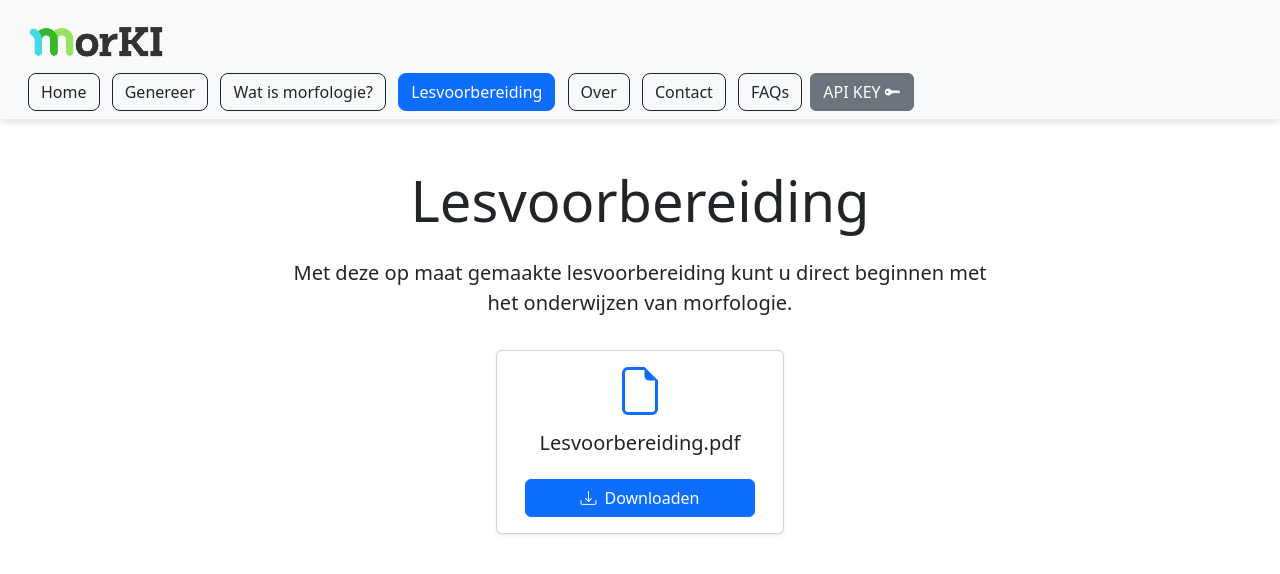
After one commit to teauteau/morphology, a Django app: page /lesson/ in a window 1280 px wide. The commit adds this page. Shown: the top 574 px of the page. Run offline with Django 5.2, Linux system fonts and the light colour scheme.

Commit message:
Example lesson

```diff
--- a/MorphoAi/webapp/templates/webapp/base.html
+++ b/MorphoAi/webapp/templates/webapp/base.html
@@ -48,6 +48,7 @@
             <a href="{% url 'home' %}" class="btn {% if request.resolver_match.url_name == 'home' %}btn-primary{% else %}btn-outline-dark{% endif %} mx-1">Home</a>
             <a href="{% url 'generate' %}" class="btn {% if request.resolver_match.url_name == 'generate' %}btn-primary{% else %}btn-outline-dark{% endif %} mx-1">Genereer</a>
             <a href="{% url 'summary' %}" class="btn {% if request.resolver_match.url_name == 'summary' %}btn-primary{% else %}btn-outline-dark{% endif %} mx-1">Wat is morfologie?</a>
+            <a href="{% url 'lesson' %}" class="btn {% if request.resolver_match.url_name == 'lesson' %}btn-primary{% else %}btn-outline-dark{% endif %} mx-1">Lesvoorbereiding</a>
             <a href="{% url 'about' %}" class="btn {% if request.resolver_match.url_name == 'about' %}btn-primary{% else %}btn-outline-dark{% endif %} mx-1">Over</a>
             <a href="{% url 'contact' %}" class="btn {% if request.resolver_match.url_name == 'contact' %}btn-primary{% else %}btn-outline-dark{% endif %} mx-1">Contact</a>
             <a href="{% url 'FAQs' %}" class="btn {% if request.resolver_match.url_name == 'FAQs' %}btn-primary{% else %}btn-outline-dark{% endif %} mx-1">FAQs</a>
--- a/MorphoAi/webapp/templates/webapp/contact.html
+++ b/MorphoAi/webapp/templates/webapp/contact.html
@@ -33,7 +33,7 @@
             <div class="card shadow-sm h-100">
                 <div class="card-body text-center">
                     <h5 class="card-title">Eva Grasmeijer</h5>
-                    <p class="card-text">Content & Linguistic Expert</p>
+                    <p class="card-text">Educational Expert</p>
                     <p class="text-muted mb-1"><i class="bi bi-envelope"></i>eva.grasmeijer@ru.nl</p>
                 </div>
             </div>
--- /dev/null
+++ b/MorphoAi/webapp/templates/webapp/lesson.html
@@ -0,0 +1,38 @@
+{% extends 'webapp/base.html' %}
+{% block title %}Lesvoorbereiding - MorKI{% endblock %}
+{% block content %}
+{% load static %}
+
+
+<div class="container mt-5">
+    <h1 class="display-4 text-center mb-4">Lesvoorbereiding</h1>
+
+    <div class="row justify-content-center">
+        <div class="col-lg-10">
+            <p class="lead text-center">
+        	    Met deze op maat gemaakte lesvoorbereiding kunt u direct beginnen met het onderwijzen van morfologie.
+            </p>
+        </div>
+    </div>
+
+    <div class="row justify-content-center mt-3">
+        <div class="card download-card shadow-sm" style="width: 18rem; cursor: pointer;" onclick="window.location.href='{% static 'lesvoorbereiding.pdf' %}'">
+            <div class="card-body text-center">
+                <div class="mb-3">
+                <svg xmlns="http://www.w3.org/2000/svg" width="48" height="48" fill="#0d6efd" class="bi bi-file-earmark-pdf" viewBox="0 0 16 16">
+                    <path d="M14 14V4.5L9.5 0H4a2 2 0 0 0-2 2v12a2 2 0 0 0 2 2h8a2 2 0 0 0 2-2zM9.5 3A1.5 1.5 0 0 0 11 4.5h2V14a1 1 0 0 1-1 1H4a1 1 0 0 1-1-1V2a1 1 0 0 1 1-1h5.5v2z"/>
+                </svg>
+                </div>
+                <h5 class="card-title">Lesvoorbereiding.pdf</h5>
+                <!-- <p class="card-text text-muted">Klik om te downloaden</p> -->
+                <div class="d-grid mt-4">
+                <a href="{% static '/lesvoorbereiding.pdf' %}" class="btn btn-primary" download>
+                    <i class="bi bi-download me-2"></i>Downloaden
+                </a>
+            </div>
+        </div>
+    </div>
+
+    </div>
+</div>
+{% endblock %}
--- a/MorphoAi/webapp/urls.py
+++ b/MorphoAi/webapp/urls.py
@@ -22,6 +22,8 @@ urlpatterns = [
     path('generate_exercise_given_word/', views.generate_exercise_given_word, name='generate_exercise_given_word'),
     path('update_title/', views.update_title, name='update_title'),
     path('store-api-key/', views.store_api_key, name='store_api_key'),
+    path('lesson/', views.lesson, name='lesson'),
+
 
 
 
--- a/MorphoAi/webapp/views.py
+++ b/MorphoAi/webapp/views.py
@@ -284,6 +284,9 @@ def about(request):
 
 def summary(request):
     return render(request, 'webapp/summary.html')
+
+def lesson(request):
+    return render(request, 'webapp/lesson.html')
 
 def contact(request):
     team_members = [
```
Also changed, not shown: MorphoAi/webapp/templates/webapp/about.html (+4 -4 lines), MorphoAi/db.sqlite3, MorphoAi/webapp/static/bg4.jpg (added), 2 other files.
